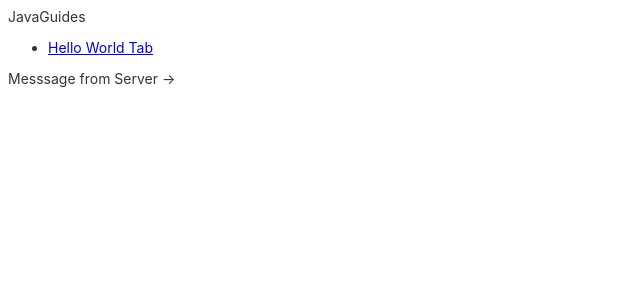
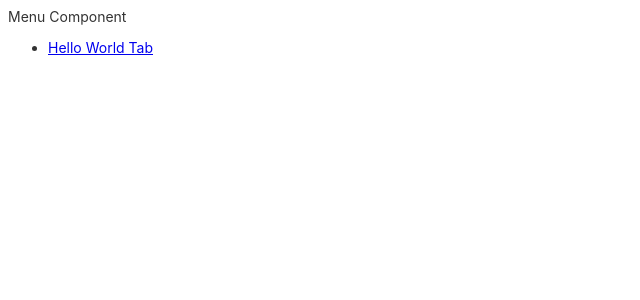
Before and after one commit to alvin-muniz/spring-blog-frontend, an Angular app: page / in a window 1280 px wide. Shown: the top 300 px of the page, without its empty margins (0-640 px from the left). Built offline with nearby package versions, Linux system fonts and the light colour scheme; no server answers.

Commit message:
updated to make it so that helloworld component is only shown through the route

```diff
--- a/src/app/app-routing.module.ts
+++ b/src/app/app-routing.module.ts
@@ -5,7 +5,7 @@ import {HelloWorldComponent} from './hello-world/hello-world.component';
 
 
 const routes: Routes = [
-  {path: '', component: HelloWorldComponent},
+  // {path: '', component: HelloWorldComponent},
   {path: 'hello-world', component: HelloWorldComponent},
 ];
 
--- a/src/app/app.component.html
+++ b/src/app/app.component.html
@@ -300,6 +300,7 @@
 
 <!-- Toolbar -->
 <app-menu></app-menu>
+
 <router-outlet></router-outlet>
 <!-- * * * * * * * * * * * * * * * * * * * * * * * * * * * * * * * -->
 <!-- * * * * * * * * * * * The content above * * * * * * * * * * * -->
--- a/src/app/menu/menu.component.html
+++ b/src/app/menu/menu.component.html
@@ -1,6 +1,6 @@
 <header>
   <nav >
-    <div><a>JavaGuides</a></div>
+    <div>Menu Component</div>
     <ul >
       <li><a  href="/hello-world">Hello World Tab</a></li>
     </ul>
--- a/src/app/user-form/user-form.component.html
+++ b/src/app/user-form/user-form.component.html
@@ -1,4 +1,7 @@
 <form #form="ngForm">
+
+  <input placeholder="User Name" name="username" required/>
+  <input placeholder="Password" name="password" required/>
 
 
 </form>
```
